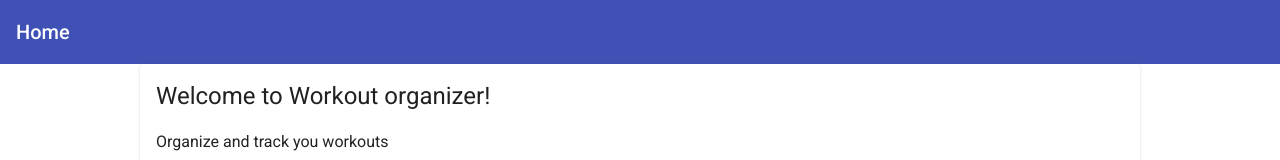
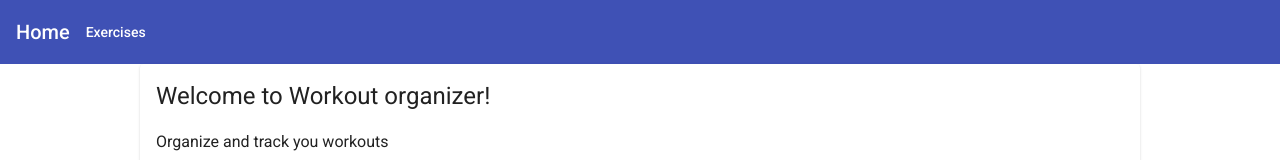
Before and after one commit to tpokora/workout, an Angular app in the folder angular-ui/: page / in a window 1280 px wide. Shown: the top 160 px of the page. Built offline with nearby package versions, Linux system fonts and the light colour scheme.

Commit message:
add exercises button in the navbar

```diff
--- a/angular-ui/src/app/material.module.ts
+++ b/angular-ui/src/app/material.module.ts
@@ -1,6 +1,7 @@
 import {NgModule} from "@angular/core";
 import {MatCardModule} from "@angular/material/card";
 import {MatToolbarModule} from "@angular/material/toolbar";
+import {MatButtonModule} from "@angular/material/button";
 
 @NgModule ({
   imports: [
@@ -8,7 +9,8 @@ import {MatToolbarModule} from "@angular/material/toolbar";
   ],
   exports: [
     MatCardModule,
-    MatToolbarModule
+    MatToolbarModule,
+    MatButtonModule
   ]
 })
 export class MaterialModule {}
--- a/angular-ui/src/app/nav-bar/nav-bar.component.html
+++ b/angular-ui/src/app/nav-bar/nav-bar.component.html
@@ -1,3 +1,6 @@
 <mat-toolbar color="primary">
-  <span>Home</span>
+  <mat-toolbar-row>
+    <span>Home</span>
+    <button mat-button id="exercisesBtn">Exercises</button>
+  </mat-toolbar-row>
 </mat-toolbar>
```
Also changed, not shown: 1 other file (tests, documents, lock files or other folders).
